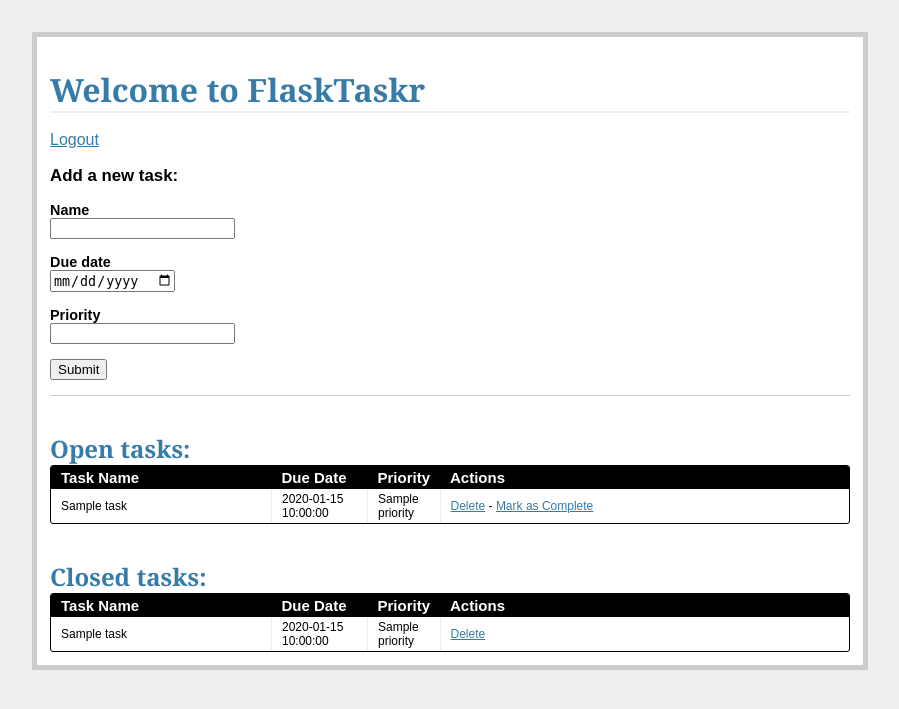
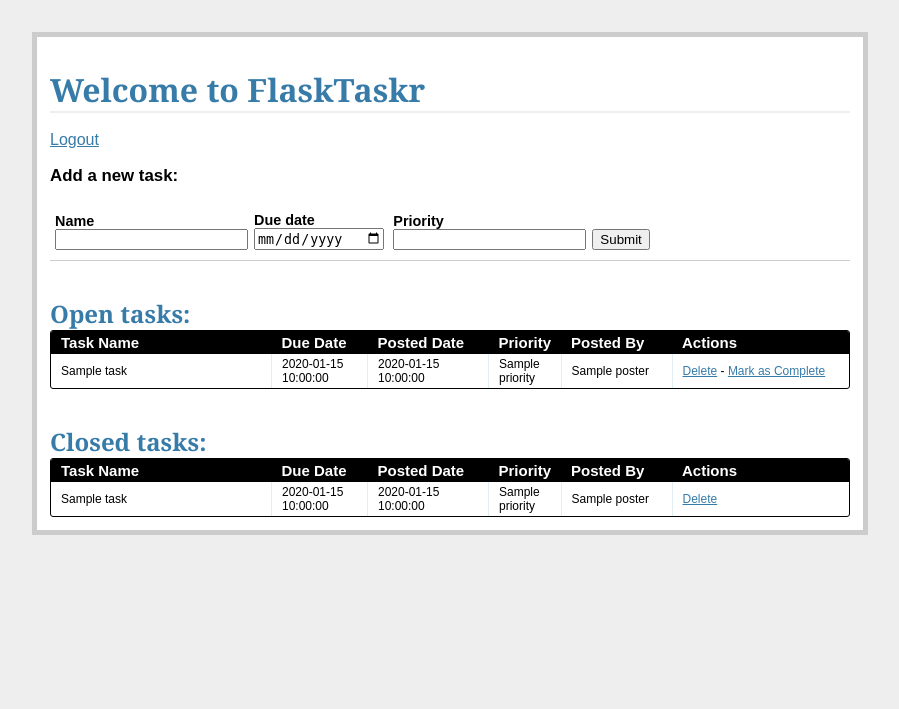
Before and after one commit to Briankr33/FlaskTaskr, a Flask app: template templates/tasks.html in a window 1280 px wide. Shown: the top 709 px of the page, without its empty margins (190-1089 px from the left). Run offline with Flask 2, Linux system fonts and the light colour scheme; the template is opened without the code that fills it: most values are stand-ins (such as "Sample title", 1, 10 or a date in 2020); form fields are guessed from the names that the template uses.

Commit message:
Add db columns, Add "Posted By" field

```diff
--- a/static/css/main.css
+++ b/static/css/main.css
@@ -73,8 +73,17 @@ label {
   padding: 0.5em;
 }
 
+.inline-form .input-group{
+	display: inline-block;
+	margin: 10px 5px;
+}
+
 .input-group {
   margin-bottom: 15px;
+}
+
+.input-group input{
+	width: 100%;
 }
 
 .datagrid table {
--- a/templates/tasks.html
+++ b/templates/tasks.html
@@ -35,7 +35,9 @@
         <tr>
           <th width="200px"><strong>Task Name</strong></th>
           <th width="75px"><strong>Due Date</strong></th>
+          <th width="100px"><strong>Posted Date</strong></th>
           <th width="50px"><strong>Priority</strong></th>
+          <th width="90px"><strong>Posted By</strong></th>
           <th><strong>Actions</strong></th>
         </tr>
       </thead>
@@ -43,7 +45,9 @@
         <tr>
           <td width="200px">{{ task.name }}</td>
           <td width="75px">{{ task.due_date }}</td>
+          <td width="100px">{{ task.posted_date }}</td>
           <td width="50px">{{ task.priority }}</td>
+          <td width="90px">{{ task.poster.name }}</td>
           <td>
             <a href="{{ url_for('delete_entry', task_id = task.task_id) }}">Delete</a>  -
             <a href="{{ url_for('complete', task_id = task.task_id) }}">Mark as Complete</a>
@@ -63,7 +67,9 @@
         <tr>
           <th width="200px"><strong>Task Name</strong></th>
           <th width="75px"><strong>Due Date</strong></th>
+          <th width="100px"><strong>Posted Date</strong></th>
           <th width="50px"><strong>Priority</strong></th>
+          <th width="90px"><strong>Posted By</strong></th>
           <th><strong>Actions</strong></th>
         </tr>
       </thead>
@@ -71,7 +77,9 @@
         <tr>
           <td width="200px">{{ task.name }}</td>
           <td width="75px">{{ task.due_date }}</td>
+          <td width="100px">{{ task.posted_date }}</td>
           <td width="50px">{{ task.priority }}</td>
+          <td width="90px">{{ task.poster.name }}</td>
           <td>
              <a href="{{ url_for('delete_entry', task_id = task.task_id) }}">Delete</a>
           </td>
--- a/views.py
+++ b/views.py
@@ -6,7 +6,6 @@
 #################
 
 from forms import AddTaskForm, RegisterForm, LoginForm
-
 import datetime
 from functools import wraps
 from flask import Flask, flash, redirect, render_template, \
@@ -114,7 +113,9 @@ def new_task():
                 form.name.data,
                 form.due_date.data,
                 form.priority.data,
-                '1'
+                datetime.datetime.utcnow(),
+                '1',
+                session['user_id']
             )
             db.session.add(new_task)
             db.session.commit()
```
Also changed, not shown: db_migrate.py (added, +29 -0 lines), models.py (+7 -1 lines), flasktaskr.db.
